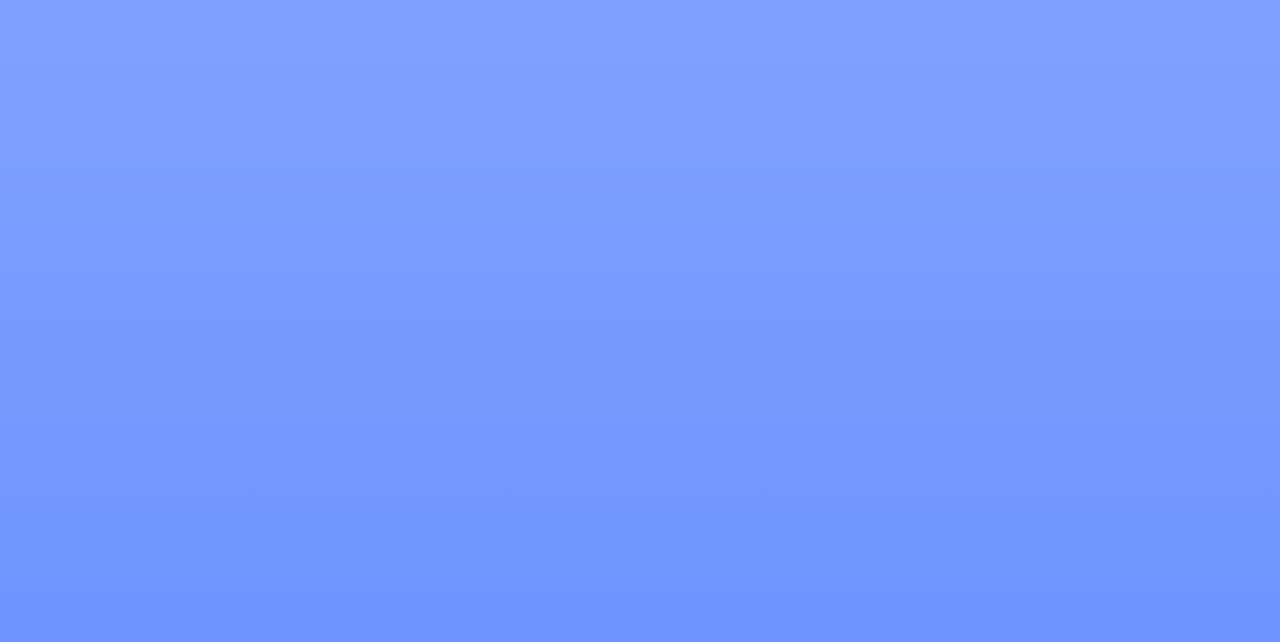
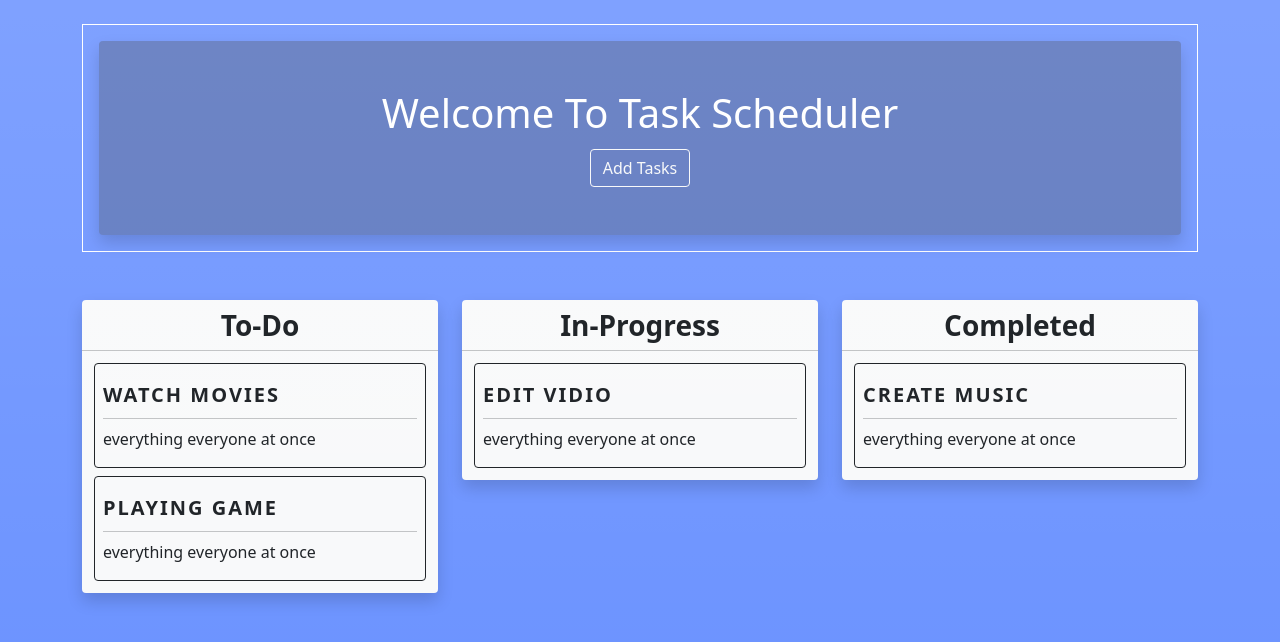
Before and after one commit to iamvaibhav31/Dot-Product-Solutions, a React (Create React App) app: page / in a window 1280 px wide. Before the commit this address had no page. Shown: the top 642 px of the page. Built offline with nearby package versions, Linux system fonts and the light colour scheme.

Commit message:
Update App.js

```diff
--- a/src/App.js
+++ b/src/App.js
@@ -10,7 +10,7 @@
       <div className="bg-gradient d-flex flex-column vh-100 clearflex">
 
         <Routes>
-          <Route exact path='Dot-Product-Solutions/' element={<Home />} />
+          <Route exact path='/' element={<Home />} />
         </Routes>
       </div>
     </DndProvider >
```
